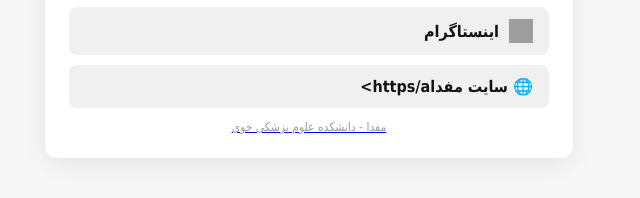
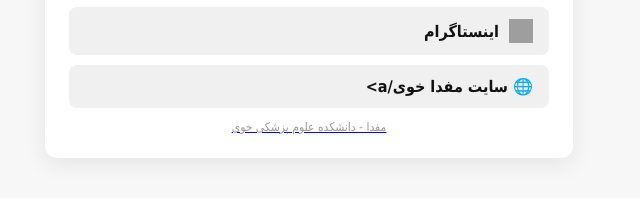
Before and after one commit to KhoyMefda/Khoymefda, a plain HTML site: page index.html in a window 1280 px wide. Shown: the part 476-674 px from the top of the page, 331-971 px from the left. Drawn offline with Linux system fonts and the light colour scheme; grey boxes are pictures that could not be loaded.

Commit message:
Update index.html

```diff
--- a/index.html
+++ b/index.html
@@ -78,7 +78,7 @@
       <a href="https://www.instagram.com/khoymefda" target="_blank">
         <img src="https://upload.wikimedia.org/wikipedia/commons/a/a5/Instagram_icon.png" alt="Instagram"> اینستاگرام
       </a>
-      <a href="https://www.mefda.ir/service/universities/khoy" target="_blank">🌐 سایت مفداhttps/a>
+      <a href="https://www.mefda.ir/service/universities/khoy" target="_blank">🌐 سایت مفدا خوی/a>
     </div>
     <div class="small">مفدا - دانشکده علوم پزشکی خوی</div>
   </div>
```
